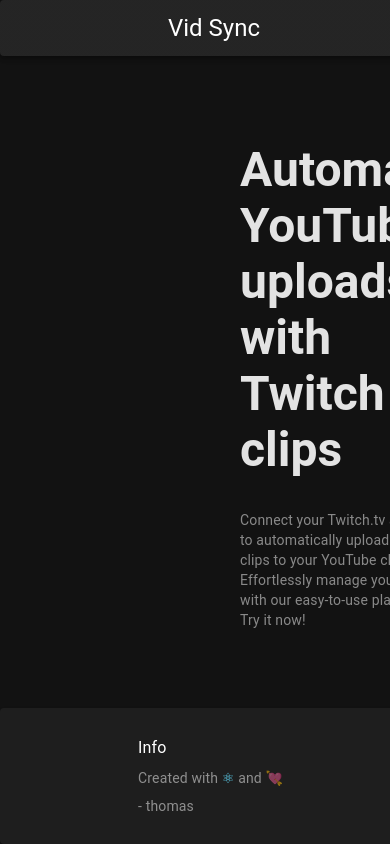
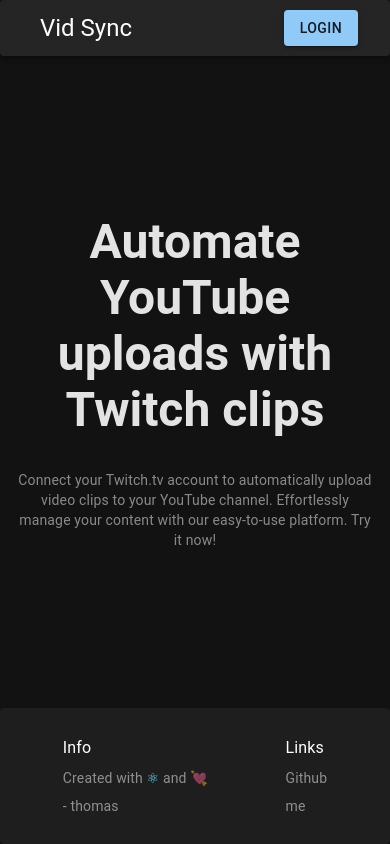
Before and after one commit to thomasreichmann/auto-twitch-compiler-web, a Next.js app: page /login in a window 390 px wide. Built offline with nearby package versions, Linux system fonts and the light colour scheme.

Commit message:
added responsive values for the login screen

```diff
--- a/src/pages/login/index.tsx
+++ b/src/pages/login/index.tsx
@@ -26,8 +26,8 @@
   return (
     <Box sx={boxSx}>
       <Grid container direction="column" sx={{ height: "100%" }}>
-        <Grid>
-          <Paper elevation={3} sx={{ px: 20 }}>
+        <Grid sx={{ width: "100%" }}>
+          <Paper elevation={3} sx={{ px: { xs: 4, sm: 20 } }}>
             <Toolbar disableGutters>
               {/* <Image src={logoImg} alt="Vid Sync Logo" width={58} height={58} /> */}
               <Typography variant="h5" sx={{ flexGrow: 1, ml: 1 }}>
@@ -47,17 +47,21 @@
         <Grid sx={{ display: "flex", flexGrow: 1 }}>
           <Box
             sx={{
-              mx: 30,
+              mx: { xs: 0, sm: 20 },
               display: "flex",
               flexDirection: "column",
               justifyContent: "center",
+              alignItems: { xs: "center", sm: "start" },
+              textAlign: { xs: "center", sm: "start" },
               "& :is(h3, p):not(:first-child)": { mt: 4 },
             }}
           >
             <Typography
               variant="h3"
               fontWeight="bold"
-              sx={{ maxWidth: "460px" }}
+              sx={{
+                maxWidth: { xs: "95%", sm: "460px" },
+              }}
             >
               Automate YouTube uploads with Twitch clips
             </Typography>
```
